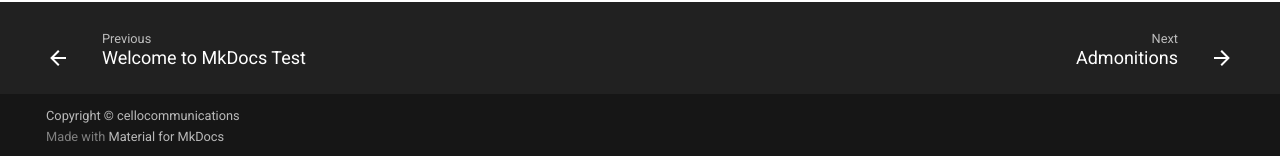
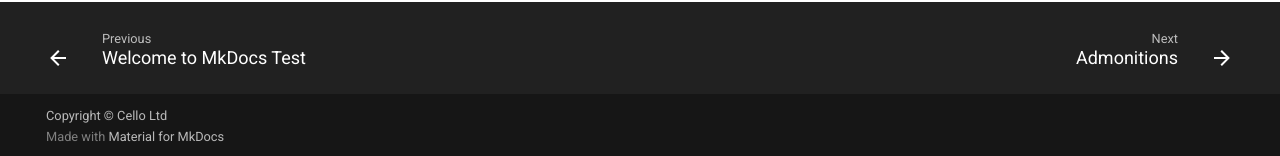
Before and after one commit to CelloCommunications/mkdocs-template-enterprise, an MkDocs documentation site: the page built from docs/changelog.md, in a window 1280 px wide. Shown: the part 741-897 px from the top of the page. Built offline with MkDocs 1.6.1 and Material for MkDocs 9.7.7, drawn with Linux system fonts in a browser that asks for light colours; comment, search, counter and statistics services are not loaded.

Commit message:
docs: update copyright notice to reflect company name change

```diff
--- a/mkdocs.yml
+++ b/mkdocs.yml
@@ -8,7 +8,7 @@ repo_url: https://github.com/CelloCommunications/mkdocs-template-enterprise
 edit_uri: blob/main/docs/
 
 # Copyright
-copyright: Copyright &copy; cellocommunications
+copyright: Copyright &copy; Cello Ltd
 
 # nav:
 #   - Welcome: index.md
@@ -97,7 +97,7 @@ markdown_extensions:
 plugins:
   - search
   - tags
-  # - meta
+  # - meta # Insiders only
 
 extra_css:
   - static/extra.css
```
